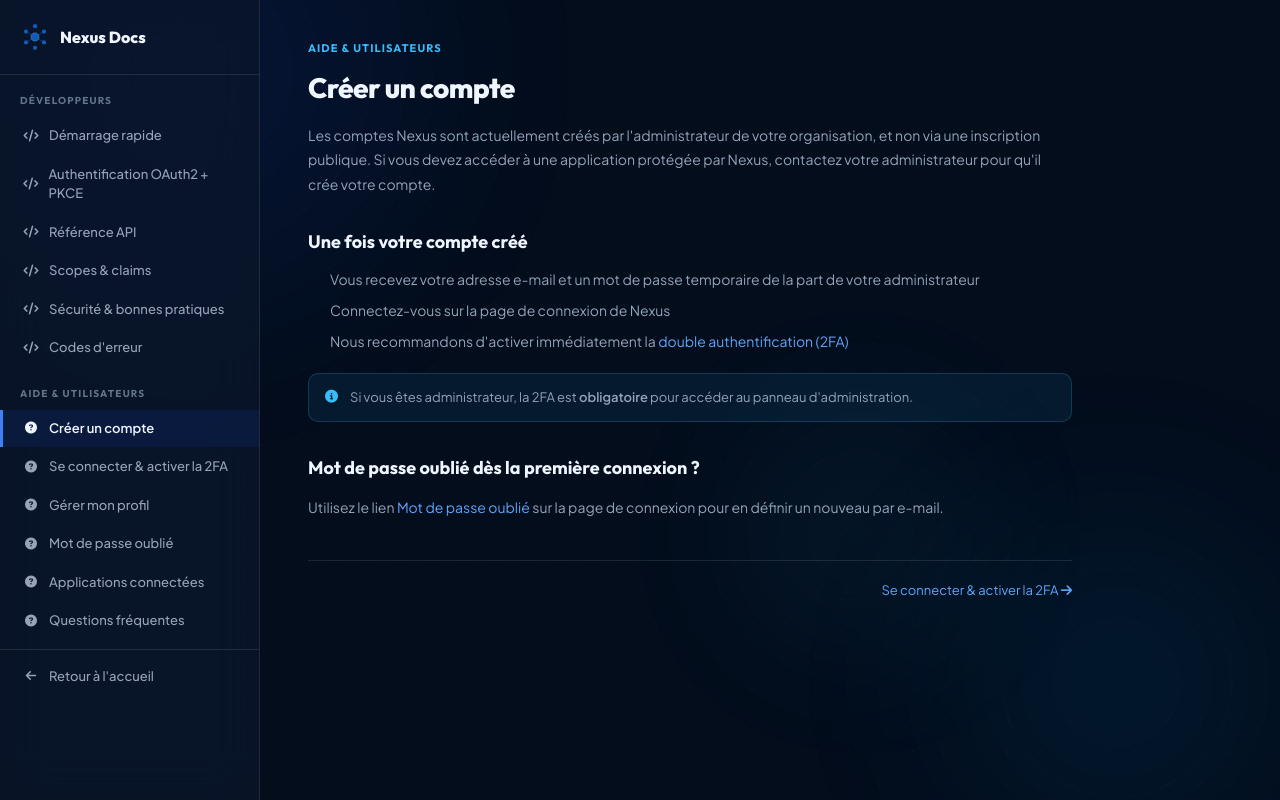
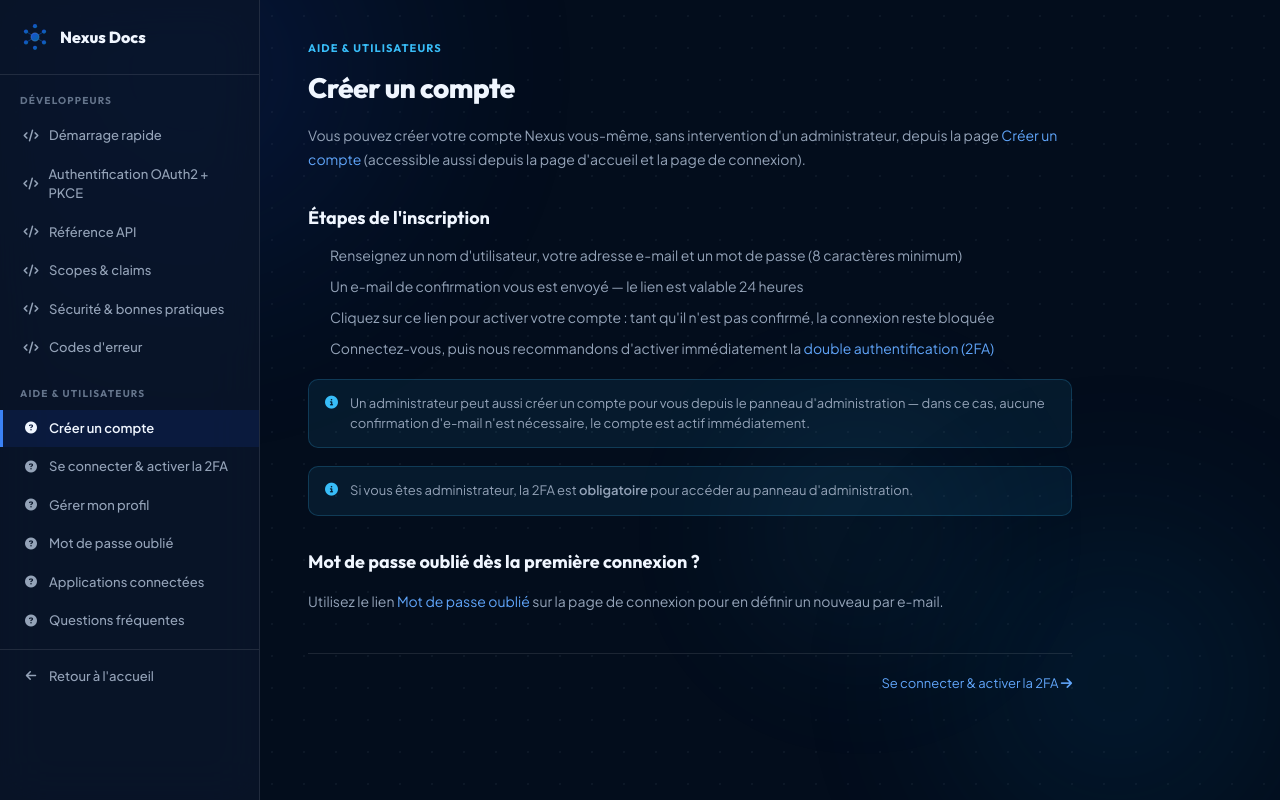
Before and after one commit to aksp66/sso, a Flask app: page /docs/aide/creer-un-compte in a window 1280 px wide. Run offline with Flask 3, Linux system fonts and the light colour scheme; parts of the project's set-up code (start-up, migrations or seed data) failed here and were passed over; some libraries are stand-ins or nearby versions.

Commit message:
Accueil : ajout du lien Créer un compte (nav + héro), mise à jour de la doc utilisateur (inscription désormais self-service)

```diff
--- a/app/templates/docs/aide/creer-un-compte.html
+++ b/app/templates/docs/aide/creer-un-compte.html
@@ -5,17 +5,25 @@
 <h1>Créer un compte</h1>
 
 <p>
-  Les comptes Nexus sont actuellement créés par l'administrateur de votre organisation, et non via une inscription
-  publique. Si vous devez accéder à une application protégée par Nexus, contactez votre administrateur pour qu'il
-  crée votre compte.
+  Vous pouvez créer votre compte Nexus vous-même, sans intervention d'un administrateur, depuis la page
+  <a href="{{ url_for('auth.register') }}" style="color:var(--blue-400);">Créer un compte</a> (accessible aussi
+  depuis la page d'accueil et la page de connexion).
 </p>
 
-<h2>Une fois votre compte créé</h2>
+<h2>Étapes de l'inscription</h2>
 <ol>
-  <li>Vous recevez votre adresse e-mail et un mot de passe temporaire de la part de votre administrateur</li>
-  <li>Connectez-vous sur la page de connexion de Nexus</li>
-  <li>Nous recommandons d'activer immédiatement la <a href="{{ url_for('public.docs_aide', slug='connexion-2fa') }}" style="color:var(--blue-400);">double authentification (2FA)</a></li>
+  <li>Renseignez un nom d'utilisateur, votre adresse e-mail et un mot de passe (8 caractères minimum)</li>
+  <li>Un e-mail de confirmation vous est envoyé — le lien est valable 24 heures</li>
+  <li>Cliquez sur ce lien pour activer votre compte : tant qu'il n'est pas confirmé, la connexion reste bloquée</li>
+  <li>Connectez-vous, puis nous recommandons d'activer immédiatement la
+    <a href="{{ url_for('public.docs_aide', slug='connexion-2fa') }}" style="color:var(--blue-400);">double authentification (2FA)</a></li>
 </ol>
+
+<div class="docs-callout">
+  <i class="fas fa-circle-info"></i>
+  <span>Un administrateur peut aussi créer un compte pour vous depuis le panneau d'administration — dans ce cas,
+  aucune confirmation d'e-mail n'est nécessaire, le compte est actif immédiatement.</span>
+</div>
 
 <div class="docs-callout">
   <i class="fas fa-circle-info"></i>
```
Also changed, not shown: app/templates/home.html (+6 -1 lines).
